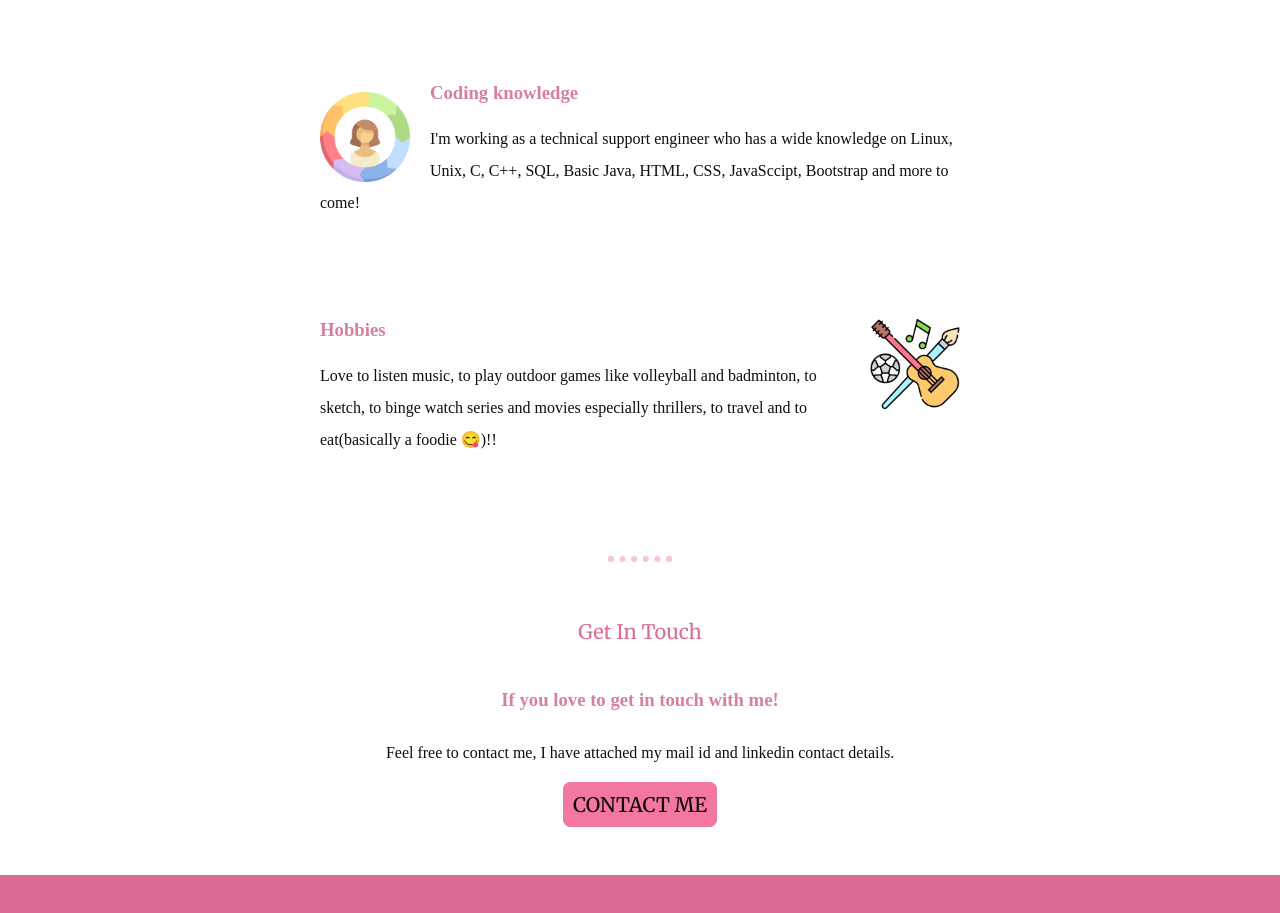
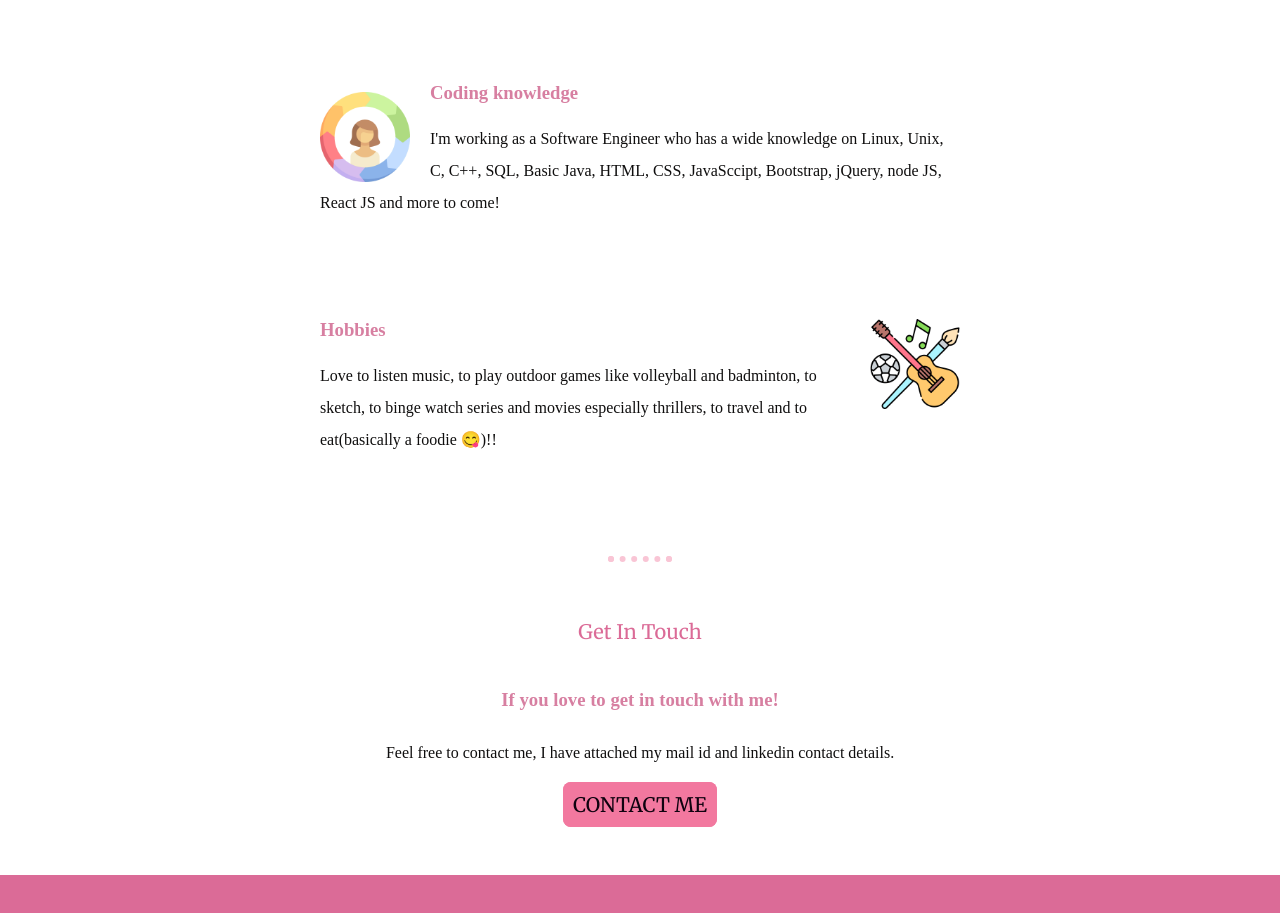
Before and after one commit to sruthysudhakarK/website, a plain HTML site: page index.html in a window 1280 px wide. Shown: the part 1440-2353 px from the top of the page. Drawn offline with Linux system fonts and the light colour scheme; a web font is replaced by a local one.

Commit message:
Update index.html

```diff
--- a/index.html
+++ b/index.html
@@ -34,7 +34,7 @@
         <div class="skill-row">
           <img class="skill_set" src="images/skills.png" alt="skills">
           <h3>Coding knowledge</h3>
-          <p>I'm working as a technical support engineer who has a wide knowledge on Linux, Unix, C, C++, SQL, Basic Java, HTML, CSS, JavaSccipt, Bootstrap and more to come!</p>
+          <p>I'm working as a Software Engineer who has a wide knowledge on Linux, Unix, C, C++, SQL, Basic Java, HTML, CSS, JavaSccipt, Bootstrap, jQuery, node JS, React JS and more to come!</p>
         </div>
         <div class="skill-row">
           <img class="hobbies" src="images/hobby.png" alt="hobbies">
```
